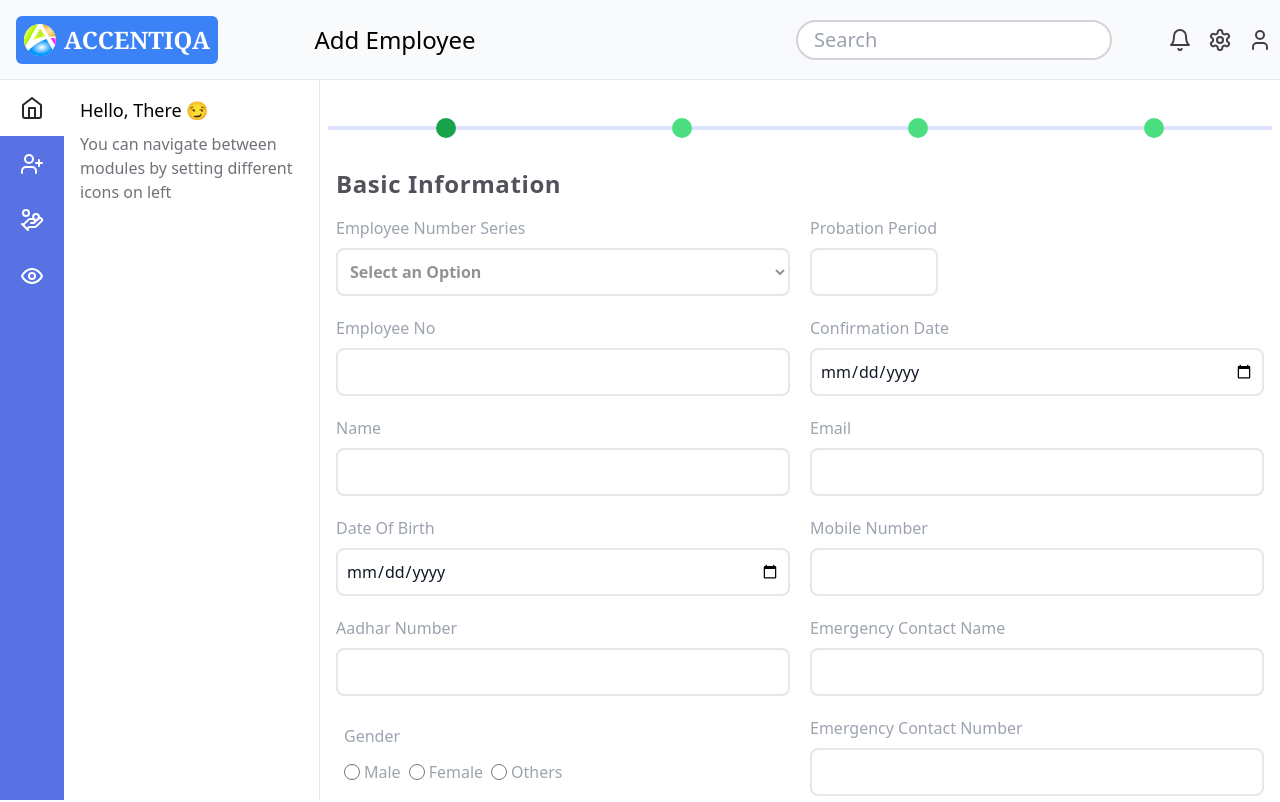
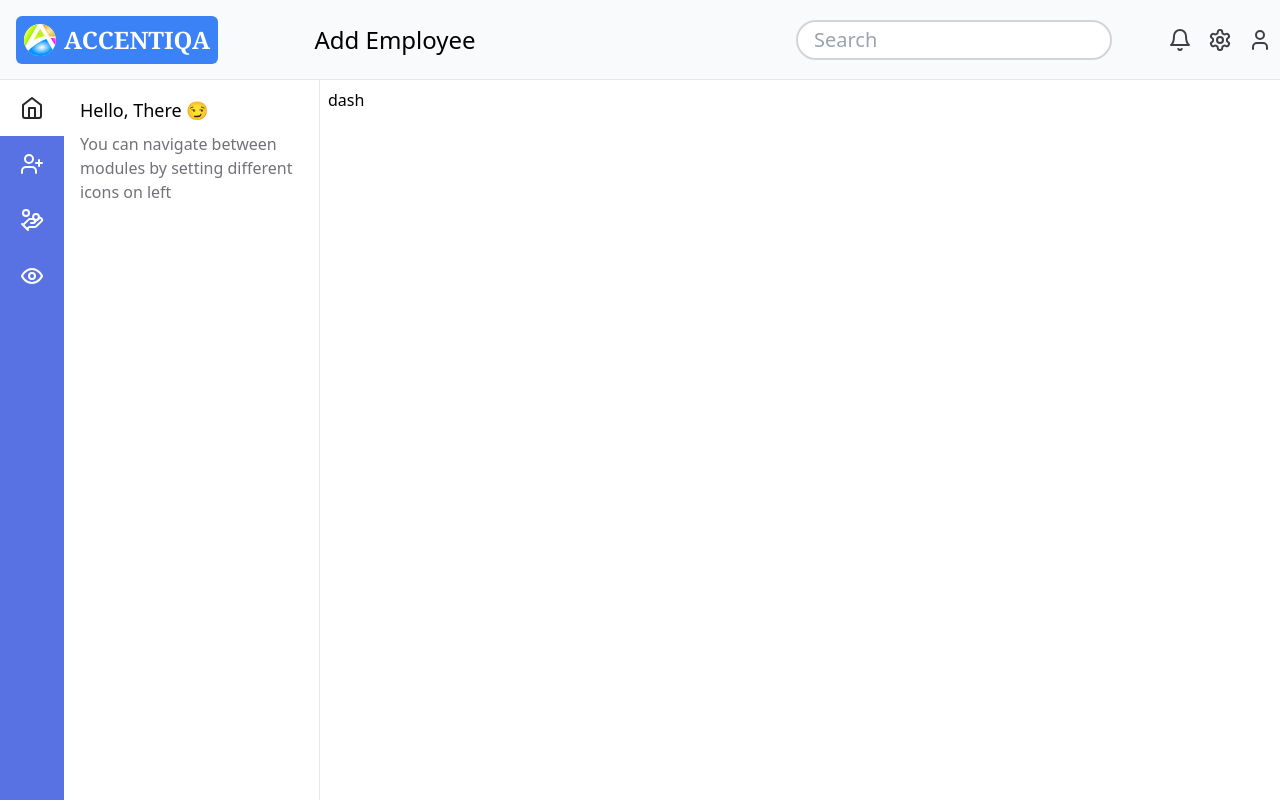
Before and after one commit to ompateldeveloper/Accentiqa-hrnext, a React (Vite) app: page /dashboard in a window 1280 px wide. Shown: the top 802 px of the page. Built offline with nearby package versions, Linux system fonts and the light colour scheme; sample sign-in values are in the browser's storage.

Commit message:
changed routes

```diff
--- a/src/pages/Dashboard.jsx
+++ b/src/pages/Dashboard.jsx
@@ -19,13 +19,9 @@ export default function Dashboard() {
                 <div className={cn("routeswrapper mt-20 p-2 w-full",!isLargeScreen&&"ml-80")}>
                     <Routes>
                         <Route path='*' element={<Dashboard404/>} />
-                        <Route path='/' element={<>
-                            <AddEmployee/>
-                        </>} />
-                        <Route path='/add-employee' element={<>addEmployee</>} />
-                        <Route path='/view-employee' element={<>
-                            <ViewEmployee/>
-                        </>} />
+                        <Route path='/' element={<>dash</>} />
+                        <Route path='/add-employee' element={<AddEmployee/>} />
+                        <Route path='/view-employee' element={<ViewEmployee/>} />
                     </Routes>
                 </div>
 
@@ -40,6 +36,7 @@ function Dashboard404() {
     })
     return (
         <div className='container'>
+            dashboard 404
         </div>
     )
 }
```
